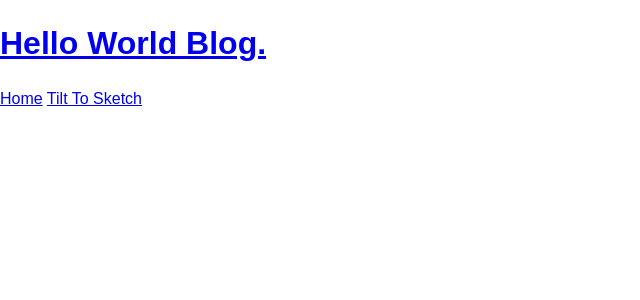
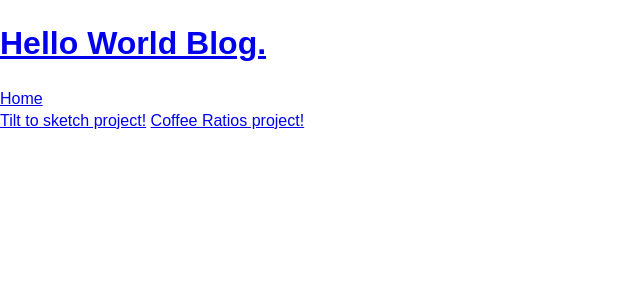
Before and after one commit to gjjones/gjjones.github.io, a Jekyll site: the page built from index.html, in a window 1280 px wide. Shown: the top 300 px of the page, without its empty margins (0-640 px from the left). Built offline with Jekyll 4.4.1, drawn with Linux system fonts in a browser that asks for light colours; nearby versions of some CDN libraries; library files that are not in the unit come from our copies.

Commit message:
Corrects links from home page to use templates. Now shows correct projects!

```diff
--- a/_layouts/default.html
+++ b/_layouts/default.html
@@ -19,9 +19,10 @@
 			<h1 class="logo"><a href="/">Hello World Blog.</a></h1>
 			<nav>
 				<a href="/">Home</a>
-				<a href="/tilt-to-sketch.html">Tilt To Sketch</a>
 			</nav>
 		</header>
+
+		{{ content }}
 	</div>
 
 	<script src="/scripts/vendor/modernizr-2.6.2.min.js"></script>
```
